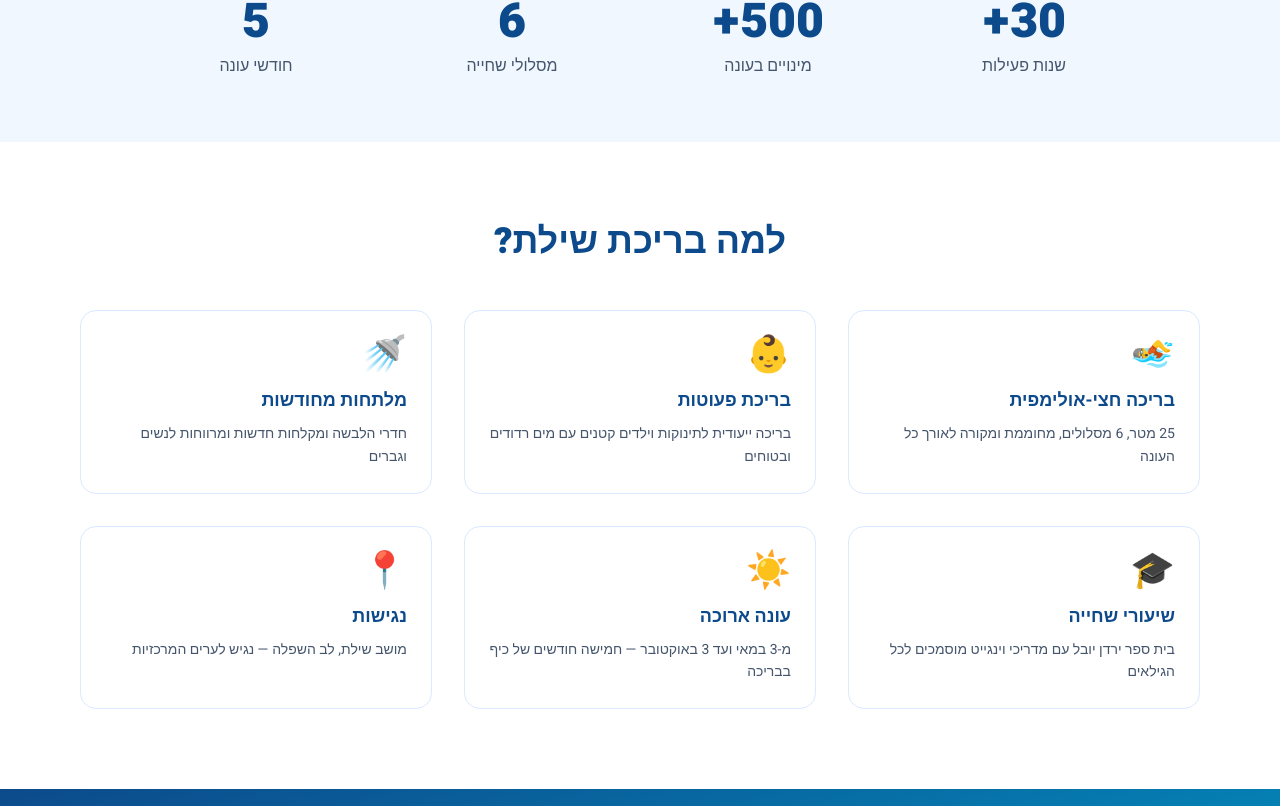
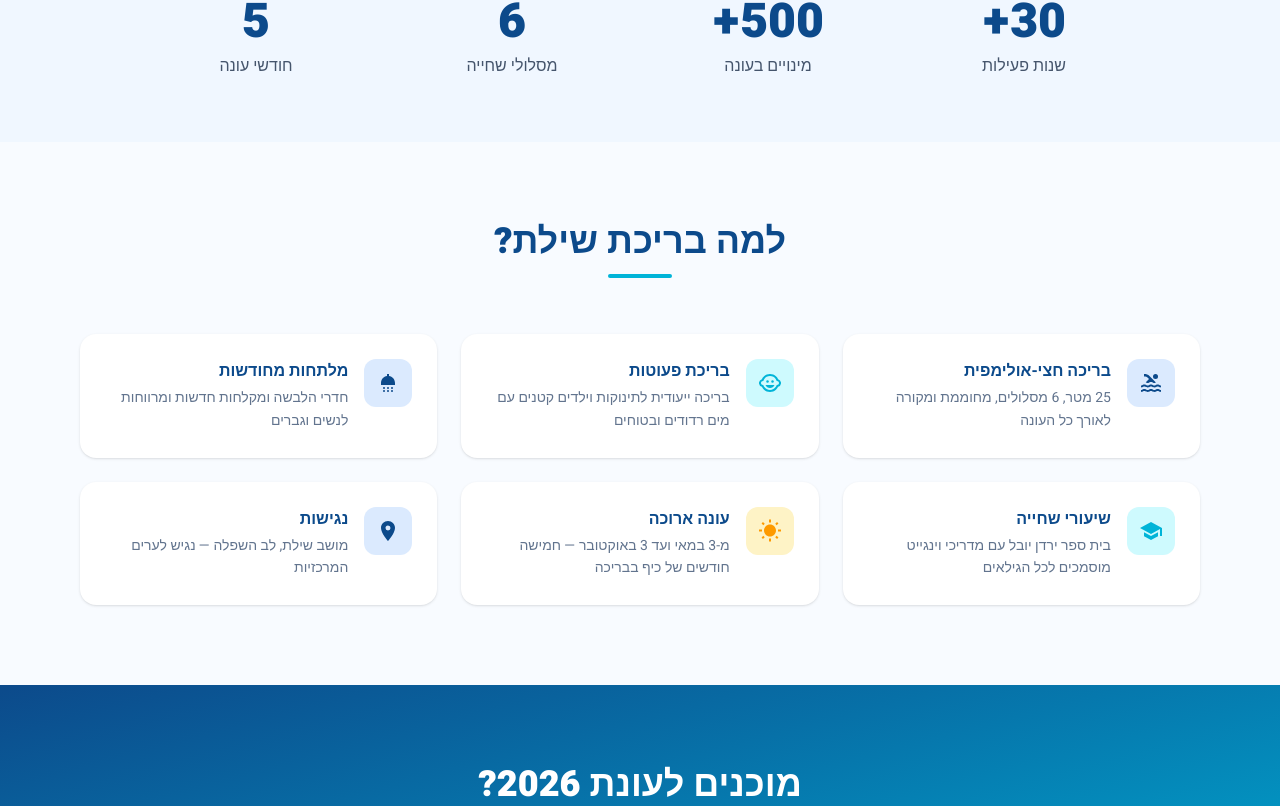
Before and after one commit to LidorTottemai/maori_stock_bot, a Next.js app in the folder shilat-pool/: page / in a window 1280 px wide. Shown: the part 834-1640 px from the top of the page. Built offline with nearby package versions, Linux system fonts and the light colour scheme.

Commit message:
Use react-icons in FeaturesSection, replace emoji icons
Installs react-icons and replaces emoji with MdPool, MdChildCare,
MdShower, MdSchool, MdWbSunny, MdLocationOn with colored icon circles.

https://claude.ai/code/session_01LaboaaYzmMwaEZg9xadimZ

```diff
--- a/shilat-pool/components/home/FeaturesSection.tsx
+++ b/shilat-pool/components/home/FeaturesSection.tsx
@@ -1,34 +1,48 @@
 "use client";
 import { motion } from "framer-motion";
+import { MdPool, MdChildCare, MdShower, MdSchool, MdWbSunny, MdLocationOn } from "react-icons/md";
+import type { IconType } from "react-icons";
 
-const features = [
+const features: { Icon: IconType; color: string; bg: string; title: string; desc: string }[] = [
   {
-    icon: "🏊",
+    Icon: MdPool,
+    color: "text-[#0C4A8B]",
+    bg: "bg-blue-100",
     title: "בריכה חצי-אולימפית",
     desc: "25 מטר, 6 מסלולים, מחוממת ומקורה לאורך כל העונה",
   },
   {
-    icon: "👶",
+    Icon: MdChildCare,
+    color: "text-[#00B4D8]",
+    bg: "bg-cyan-100",
     title: "בריכת פעוטות",
     desc: "בריכה ייעודית לתינוקות וילדים קטנים עם מים רדודים ובטוחים",
   },
   {
-    icon: "🚿",
+    Icon: MdShower,
+    color: "text-[#0C4A8B]",
+    bg: "bg-blue-100",
     title: "מלתחות מחודשות",
     desc: "חדרי הלבשה ומקלחות חדשות ומרווחות לנשים וגברים",
   },
   {
-    icon: "🎓",
+    Icon: MdSchool,
+    color: "text-[#00B4D8]",
+    bg: "bg-cyan-100",
     title: "שיעורי שחייה",
     desc: "בית ספר ירדן יובל עם מדריכי וינגייט מוסמכים לכל הגילאים",
   },
   {
-    icon: "☀️",
+    Icon: MdWbSunny,
+    color: "text-amber-500",
+    bg: "bg-amber-100",
     title: "עונה ארוכה",
     desc: "מ-3 במאי ועד 3 באוקטובר — חמישה חודשים של כיף בבריכה",
   },
   {
-    icon: "📍",
+    Icon: MdLocationOn,
+    color: "text-[#0C4A8B]",
+    bg: "bg-blue-100",
     title: "נגישות",
     desc: "מושב שילת, לב השפלה — נגיש לערים המרכזיות",
   },
@@ -36,32 +50,40 @@ const features = [
 
 export default function FeaturesSection() {
   return (
-    <section className="py-20 bg-white">
+    <section className="py-20 bg-[#F8FBFF]">
       <div className="max-w-6xl mx-auto px-4">
-        <motion.h2
-          className="text-3xl md:text-4xl font-black text-center text-[#0C4A8B] mb-12"
-          initial={{ opacity: 0 }}
-          whileInView={{ opacity: 1 }}
+        <motion.div
+          className="text-center mb-14"
+          initial={{ opacity: 0, y: 16 }}
+          whileInView={{ opacity: 1, y: 0 }}
           viewport={{ once: true }}
+          transition={{ duration: 0.5 }}
         >
-          למה בריכת שילת?
-        </motion.h2>
+          <h2 className="text-3xl md:text-4xl font-black text-[#0C4A8B]">
+            למה בריכת שילת?
+          </h2>
+          <div className="mt-3 mx-auto w-16 h-1 rounded-full bg-[#00B4D8]" />
+        </motion.div>
 
-        <div className="grid grid-cols-1 sm:grid-cols-2 lg:grid-cols-3 gap-8">
+        <div className="grid grid-cols-1 sm:grid-cols-2 lg:grid-cols-3 gap-6">
           {features.map((f, i) => (
             <motion.div
               key={f.title}
-              className="p-6 rounded-2xl border border-blue-100 hover:border-[#00B4D8] hover:shadow-lg transition-all group"
-              initial={{ opacity: 0, y: 20 }}
+              className="group flex gap-4 items-start bg-white rounded-2xl p-6 shadow-sm hover:shadow-md border border-transparent hover:border-[#00B4D8] transition-all duration-200"
+              initial={{ opacity: 0, y: 24 }}
               whileInView={{ opacity: 1, y: 0 }}
               viewport={{ once: true }}
-              transition={{ delay: i * 0.1 }}
+              transition={{ delay: i * 0.08, duration: 0.45 }}
             >
-              <div className="text-4xl mb-3">{f.icon}</div>
-              <h3 className="font-bold text-lg text-[#0C4A8B] mb-2 group-hover:text-[#00B4D8] transition-colors">
-                {f.title}
-              </h3>
-              <p className="text-slate-600 text-sm leading-relaxed">{f.desc}</p>
+              <div className={`shrink-0 w-12 h-12 rounded-xl ${f.bg} flex items-center justify-center`}>
+                <f.Icon className={`w-6 h-6 ${f.color}`} size={24} />
+              </div>
+              <div>
+                <h3 className="font-bold text-[#0C4A8B] mb-1 group-hover:text-[#00B4D8] transition-colors">
+                  {f.title}
+                </h3>
+                <p className="text-slate-500 text-sm leading-relaxed">{f.desc}</p>
+              </div>
             </motion.div>
           ))}
         </div>
--- a/shilat-pool/package.json
+++ b/shilat-pool/package.json
@@ -23,6 +23,7 @@
     "react": "19.2.4",
     "react-dom": "19.2.4",
     "react-email": "^6.1.1",
+    "react-icons": "^5.6.0",
     "resend": "^6.12.3",
     "zod": "^4.4.3",
     "zustand": "^5.0.13"
```
Also changed, not shown: 1 other file (tests, documents, lock files or other folders).
